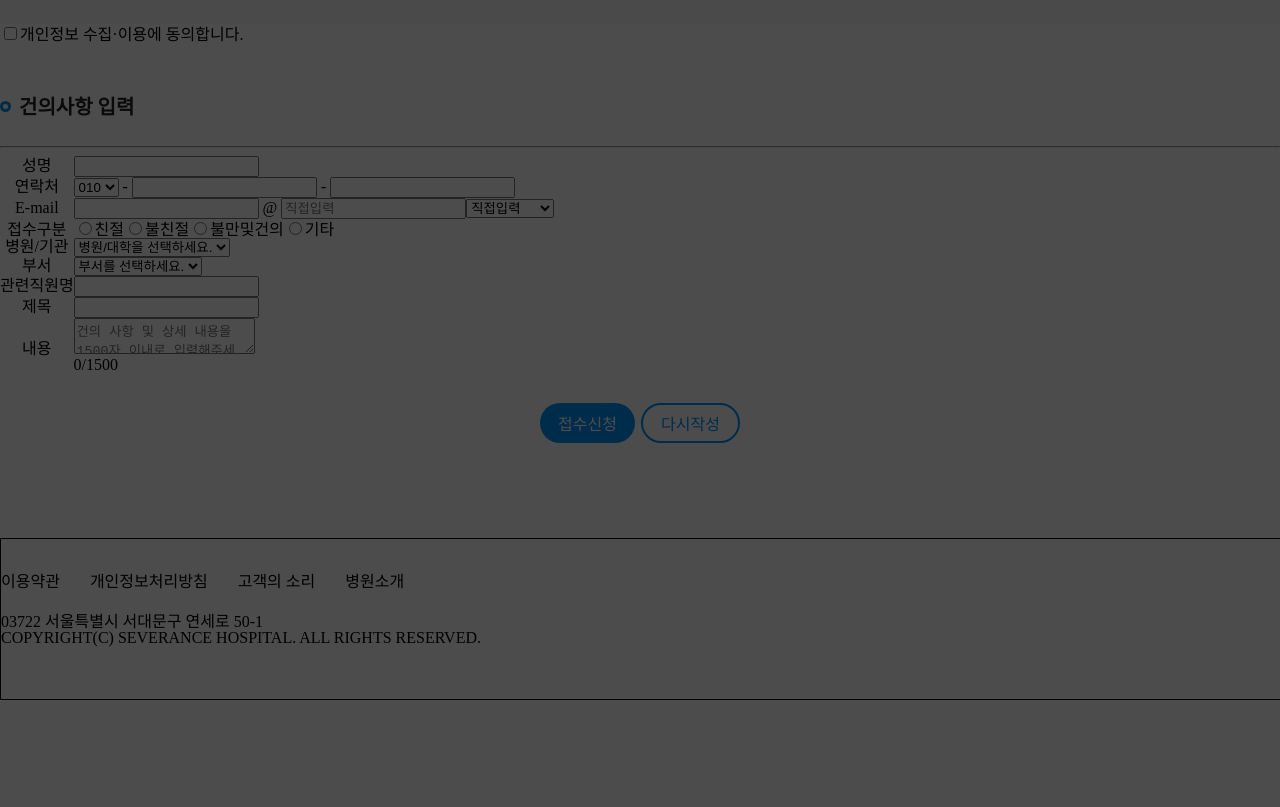
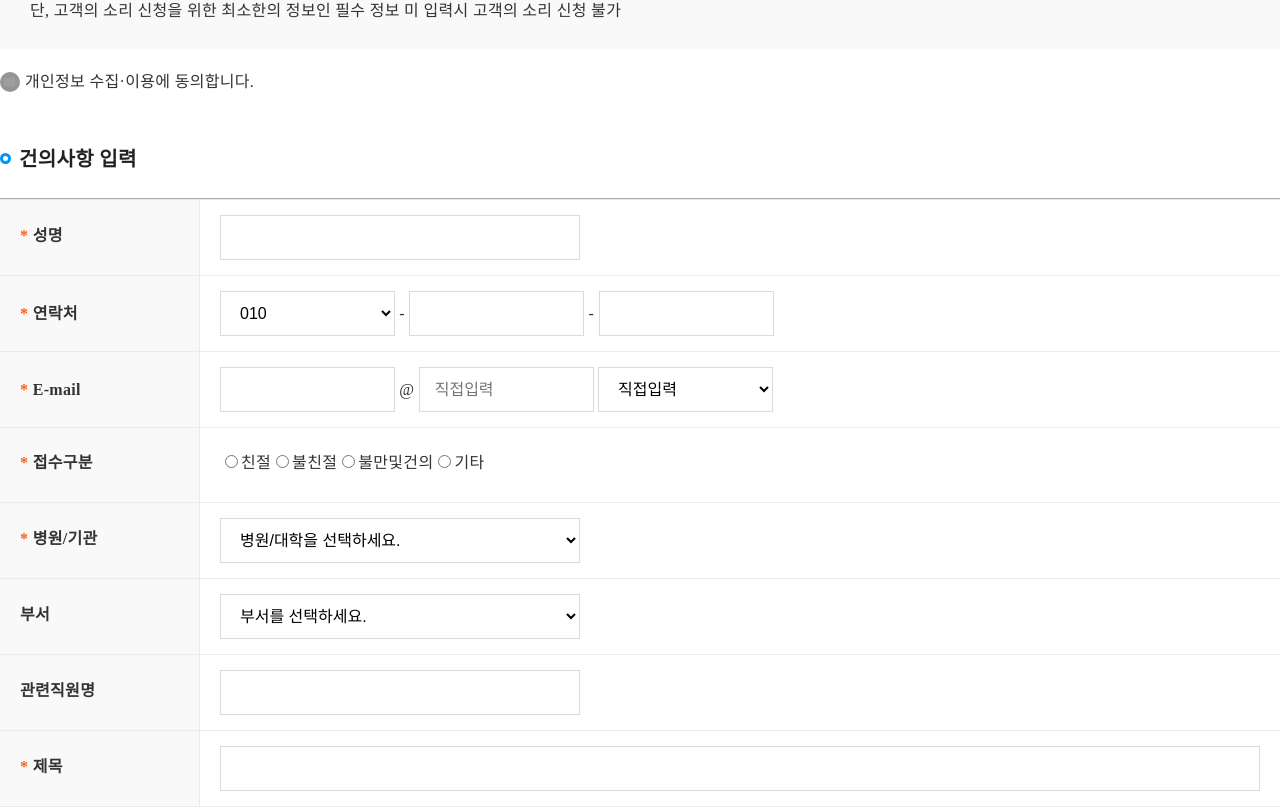
Before and after one commit to KimDabomi/Severance-Hospital, a React (Create React App) app: page /suggest.do in a window 1280 px wide. Shown: the part 913-1720 px from the top of the page. Before the commit the page ends 1613 px from the top, so only its background shows below. Built offline with nearby package versions, Linux system fonts and the light colour scheme; grey boxes are pictures that could not be loaded.

Commit message:
22.11.22 list,add,view scss완성

```diff
--- a/src/GlobalStyles.js
+++ b/src/GlobalStyles.js
@@ -4,6 +4,22 @@ import reset from 'styled-reset';
 const GlobalStyles = createGlobalStyle`
 
 ${reset}
+
+body{
+    font-size: 16px;
+    color: #333;
+    letter-spacing: 0.02em;
+    line-height: 1.625;
+}
+
+a{
+    text-decoration: none;
+}
+
+textarea{
+    resize: none;
+}
+
 /** 페이지 관련 */
 //전체 Cont
 .pageCont{
@@ -85,12 +101,12 @@ ${reset}
 
 /** 팝업창 관련 */
 .popUpCont{
+    display: none;
     .dimed{
         position:fixed;
         top:150px; left:30px;
         box-shadow : #000000B3 0 0 0 9999px;
         z-index : 100;
-        /* display: none; */
     }
     .popUp{
         position:fixed;
@@ -102,12 +118,15 @@ ${reset}
     }
 }
 
+
+
 /** 버튼 관련 */
 //버튼컨테이너 flex-column
 .buttonContColumn{
     display: flex;
     flex-direction: column;
     align-items: center;
+    margin-top: 30px;
 }
 //버튼컨테이터 두개 나란히
 .buttonCont{
@@ -115,6 +134,7 @@ ${reset}
     justify-content: center;
     padding-bottom: 95px;
     box-sizing: border-box;
+    margin-top: 30px;
 }
 //파란색 둥근 버튼
 .buttonBlue {
@@ -134,7 +154,7 @@ ${reset}
   overflow: hidden;
   text-decoration: none;
   box-sizing: border-box;
-  margin-top: 30px;
+
   border: none;
   }
   //하얀색 둥근 버튼
@@ -156,10 +176,73 @@ ${reset}
   overflow: hidden;
   text-decoration: none;
   box-sizing: border-box;
-  margin-top: 30px;
-  margin-left: 6px;
+  }
+  .marginleft{
+    margin-left: 6px;
   }
 
+  /** 나의작성글 View 페이지 */
+  .suggestionViewCont{
+    border-top: 1px solid #888;
+    border-bottom: 1px solid #888;
+
+    .subjectArea{
+        padding: 15px 30px;
+        border-bottom: 1px solid #e6e6e6;
+    }
+  }
+  .subject{
+    font-weight: bold;
+    line-height: 1.5;
+    font-size: 24px;
+  }
+  .articleInfo{
+    margin-top: 15px;
+    display: flex;
+    -webkit-box-align: center;
+    align-items: center;
+    color: #666;
+  }
+  .extendField{
+    border-bottom: 1px solid #e6e6e6;
+    padding: 15px 30px;
+
+    dt{
+        font-weight: bold;
+        margin-right: 20px;
+        white-space: nowrap;
+    }
+    span{
+        color: #666;
+    }
+  }
+  .articleQarea{
+    padding: 36px 30px 36px 70px;
+    position: relative;
+    .qnaTitle{
+    position: absolute;
+    top: 40px;
+    left: 30px;
+    width: 28px;
+    height: 28px;
+    line-height: 28px;
+    border-radius: 50%;
+    background-color: #e6e6e6;
+    text-align: center;
+    }
+  }
+
+  .flexBetween{
+    display: flex;
+    justify-content: space-between;
+  }
+  .flex{
+    display: flex;
+    padding-top:4px;
+    &:first-child{
+        padding-top:0;
+    }
+  }
 
 `;
 
--- a/src/pages/CustomerBoard/CustomerBoardAdd.js
+++ b/src/pages/CustomerBoard/CustomerBoardAdd.js
@@ -7,12 +7,126 @@ import dayjs from 'dayjs';
 import styled from 'styled-components';
 import Header from '../../components/Header';
 import Footer from '../../components/Footer';
+import checkBox from '../../assets/img/ico-checkbox-checked-white.png';
 
 import CustomerBoardHeader from './Header';
 
 const CustomerBoardAddCont = styled.div`
   margin: auto;
   max-width: 1280px;
+  //동의 체크박스
+  .agreeCont {
+    margin-top: 20px;
+    .checkBox {
+      position: absolute;
+      width: 1px;
+      height: 1px;
+      opacity: 0;
+    }
+    .checkBox + label {
+      position: relative;
+      height: 20px;
+    }
+    .checkBox + label::before {
+      display: inline-block;
+      width: 20px;
+      height: 20px;
+      /* border: 1px solid #aaa; */
+      vertical-align: middle;
+      border-radius: 0;
+      margin: -2px 5px 0 0;
+      background-color: #fff;
+      content: '';
+      border: 0;
+      border-radius: 50%;
+      background: #959595 url('../../assets/img/ico-checkbox-checked-white.png') no-repeat 45% center !important;
+      background-size: 11px 8px !important;
+    }
+    .checkBox:checked + label::before {
+      background-color: #0094fb !important;
+    }
+  }
+
+  form {
+    border-top: 1px solid #aaa;
+    overflow: hidden;
+
+    table {
+      width: calc(100% + 1px);
+      margin-right: -1px;
+      table-layout: fixed;
+      border-collapse: separate;
+      border-bottom: 1px solid #aaa;
+
+      tr {
+        display: table-row;
+        vertical-align: left;
+      }
+      th {
+        border-right: 0;
+        background-color: #f9f9f9;
+        font-weight: bold;
+        width: 200px;
+        text-align: left;
+        line-height: 2.5;
+        display: table-cell;
+      }
+      th,
+      td {
+        padding: 15px 20px;
+        box-sizing: border-box;
+        height: 75px;
+        border-top: 1px solid #ebebeb;
+        border-right: 1px solid #ebebeb;
+      }
+      td {
+      }
+    }
+  }
+
+  .formControlCont {
+    display:flex;
+    /* flex-wrap: wrap; */
+    align-items: center;
+  }
+  //성명, 접수구분, 병원/가관, 부서, 관련직원명
+  .Width360{
+    max-width: 360px;
+  }
+  .Width175{
+    max-width: 175px;
+  }
+  .formControl {
+    width: 100%;
+    border-radius: 0;
+    height: 45px;
+    border: 1px solid #dadada;
+    padding: 8px 15px;
+    background: #fff;
+    text-align: left;
+    font-size: 16px;
+    line-height: 27px;
+    vertical-align: middle;
+    box-sizing: border-box;
+    &:focus {
+      outline: none;
+      border-color: #0094fb;
+    }
+  }
+
+  input:read-only{
+    color: #c2c2c2;
+    background-color: #f9f9f9;
+  }
+
+  .textarea{
+    height: 232px;
+    margin-bottom:7px;
+  }
+
+  .orange {
+    color: #f76117 !important;
+  }
 `;
 
 const CustomerBoardAdd = memo(() => {
@@ -79,7 +193,7 @@ const CustomerBoardAdd = memo(() => {
 
       <h4 className="pageSubtitle">개인정보 수집 동의</h4>
 
-      <div className='grayboxGuide'>
+      <div className="grayboxGuide">
         <ul>
           <li>
             <p>1. 개인정보의 수집·이용목적</p>
@@ -105,46 +219,75 @@ const CustomerBoardAdd = memo(() => {
           </li>
         </ul>
       </div>
-      <p>
-      <input type="checkbox" id="agree" className='checkBox'/>
+      <p className="agreeCont">
+        <input
+          type="checkbox"
+          id="agree"
+          className="checkBox"
+          required
+          data-error-message="개인정보 수집·이용에 동의하지 않을 경우 접수 불가합니다."
+        />
         <label htmlFor="agree">개인정보 수집·이용에 동의합니다.</label>
       </p>
 
-      <h4 className='pageSubtitle'>건의사항 입력</h4>
-      <hr />
+      <h4 className="pageSubtitle">건의사항 입력</h4>
+
       <form onSubmit={onCustomerBoardSubmit}>
         <table>
           <tbody>
             <tr>
-              <th>성명</th>
+              <th>
+                <span className="orange">* </span>성명
+              </th>
               <td>
-                <input type="text" name="name" />
+                <input type="text" name="name" className="formControl Width360" />
               </td>
             </tr>
             <tr>
-              <th>연락처</th>
+              <th>
+                <span className="orange">* </span>연락처
+              </th>
               <td>
-                <select name="tel1">
+                <div className='formControlCont'>
+                  <select name="tel1" className="formControl Width175">
                     <option value="010">010</option>
+                    <option value="011">011</option>
+                    <option value="016">016</option>
+                    <option value="017">017</option>
+                    <option value="018">018</option>
+                    <option value="019">019</option>
+                    <option value="044">044(세종)</option>
+                    <option value="070">070</option>
+                    <option value="02">02(서울)</option>
+                    <option value="031">031(경기)</option>
+                    <option value="032">032(인천)</option>
+                    <option value="033">033(강원)</option>
+                    <option value="041">041(충남)</option>
+                    <option value="042">042(대전)</option>
                   </select>
                   &nbsp;-&nbsp;
-                <input type="tel" name="tel2" />
+                  <input type="tel" name="tel2" className="formControl Width175" />
                   &nbsp;-&nbsp;
-                <input type="tel" name="tel3" />
+                  <input type="tel" name="tel3" className="formControl Width175" />
+                </div>
               </td>
             </tr>
             <tr>
-              <th>E-mail</th>
+              <th>
+                <span className="orange">* </span>E-mail
+              </th>
               <td>
-                <input type="text" name="email1" />
+              <div className='formControlCont'>
+                <input type="text" name="email1" className="formControl Width175" />
                 &nbsp;@&nbsp;
                 <input
                   type="text"
                   name="email2"
                   id="email2"
                   placeholder="직접입력"
-                />
-                <select name="email3" onChange={inputEmail}>
+                  className="formControl Width175"
+                />&nbsp;
+                <select name="email3" onChange={inputEmail} className="formControl Width175">
                   <option value="">직접입력</option>
                   <option value="gmail.com" readOnly>
                     gmail.com
@@ -155,10 +298,13 @@ const CustomerBoardAdd = memo(() => {
                   <option value="kakao.com">kakao.com</option>
                   <option value="yahoo.com">yahoo.com</option>
                 </select>
+              </div>
               </td>
             </tr>
             <tr>
-              <th>접수구분</th>
+              <th>
+                <span className="orange">* </span>접수구분
+              </th>
               <td>
                 <label>
                   <input type="radio" name="register" value="친절" />
@@ -179,9 +325,11 @@ const CustomerBoardAdd = memo(() => {
               </td>
             </tr>
             <tr>
-              <th>병원/기관</th>
+              <th>
+                <span className="orange">* </span>병원/기관
+              </th>
               <td>
-                <select name="hospital">
+                <select name="hospital" className="formControl Width360">
                   <option value="">병원/대학을 선택하세요.</option>
                   <option value="세브란스병원">세브란스병원</option>
                 </select>
@@ -190,7 +338,7 @@ const CustomerBoardAdd = memo(() => {
             <tr>
               <th>부서</th>
               <td>
-                <select name="dept">
+                <select name="dept" className="formControl Width360">
                   <option value="">부서를 선택하세요.</option>
                 </select>
               </td>
@@ -198,17 +346,21 @@ const CustomerBoardAdd = memo(() => {
             <tr>
               <th>관련직원명</th>
               <td>
-                <input type="text" name="staff" />
+                <input type="text" name="staff" className="formControl Width360" />
               </td>
             </tr>
             <tr>
-              <th>제목</th>
+              <th>
+                <span className="orange">* </span>제목
+              </th>
               <td>
-                <input type="text" name="title" />
+                <input type="text" name="title" className="formControl"/>
               </td>
             </tr>
             <tr>
-              <th>내용</th>
+              <th>
+                <span className="orange">* </span>내용
+              </th>
               <td>
                 <textarea
                   type="text"
@@ -216,6 +368,7 @@ const CustomerBoardAdd = memo(() => {
                   id="content"
                   placeholder="건의 사항 및 상세 내용을 1500자 이내로 입력해주세요."
                   maxLength="1500"
+                  className="formControl textarea"
                 />
 
                 {/* 글자수 카운팅 */}
@@ -232,16 +385,16 @@ const CustomerBoardAdd = memo(() => {
           <button type="submit" className="buttonBlue">
             접수신청
           </button>
-          <button type="reset" className="buttonWhite">
+          <button type="reset" className="buttonWhite marginleft">
             다시작성
           </button>
         </div>
       </form>
       <Footer />
       {/* 체크 안했을 때 팝업창 */}
-      <div className='popUpCont'>
-        <div className='dimed'></div>
-        <div className='popUp'>
+      <div className="popUpCont">
+        <div className="dimed"></div>
+        <div className="popUp">
           <div>개인정보 수집·이용에 동의하지 않을 경우 접수 불가합니다.</div>
           <button type="button">닫기</button>
         </div>
```
Also changed, not shown: src/pages/CustomerBoard/CustomerBoardList.js (+1 -23 lines), src/pages/CustomerBoard/CustomerBoardView.js (+51 -16 lines), 1 other file (tests, documents, lock files or other folders). Lines whose indentation alone changed are shown as unchanged.
